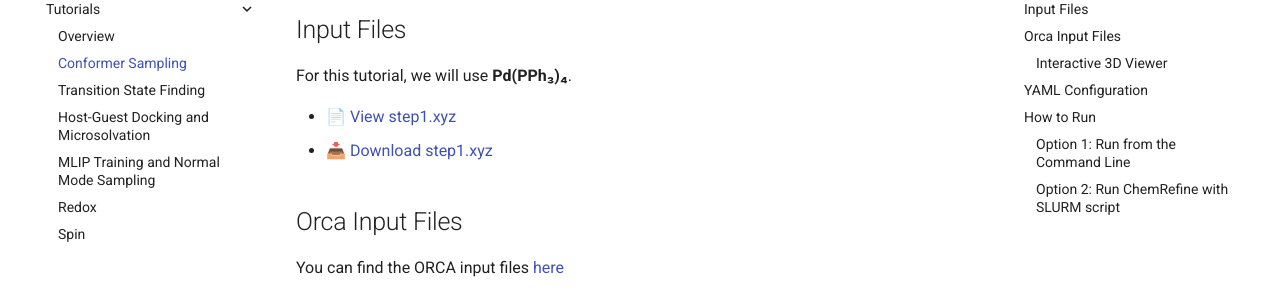
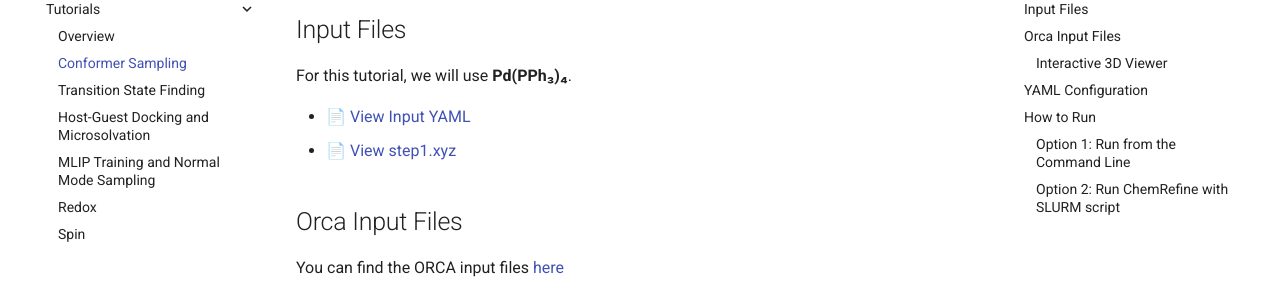
Before and after one commit to sterling-group/ChemRefine, an MkDocs documentation site: the page built from docs/tutorials/conformer_sampling.md, in a window 1280 px wide and 900 px high, scrolled down 839 px. Shown: the part 153-453 px from the top of the window. Built offline with MkDocs 1.6.1 and Material for MkDocs 9.7.7, drawn with Linux system fonts in a browser that asks for light colours.

Commit message:
Fixed paths in tutorials conf and redox

```diff
--- a/docs/tutorials/conformer_sampling.md
+++ b/docs/tutorials/conformer_sampling.md
@@ -30,8 +30,8 @@
 
 For this tutorial, we will use **Pd(PPh₃)₄**.
 
-- 📄 [View step1.xyz](https://github.com/sterling-group/ChemRefine/blob/mkdocs/Examples/Tutorials/Conformational-Sampling/step1.xyz)
-- 📥 [Download step1.xyz](https://raw.githubusercontent.com/sterling-group/ChemRefine/mkdocs/Examples/Tutorials/Conformational-Sampling/step1.xyz)
+- 📄 [View Input YAML](https://github.com/sterling-group/ChemRefine/blob/mkdocs/Examples/Tutorials/Conformational-Sampling/input.yaml)
+- 📄 [View step1.xyz](https://github.com/sterling-group/ChemRefine/blob/mkdocs/Examples/Tutorials/Host-Guest/step1.xyz)
 
 ## Orca Input Files
 
```
Also changed, not shown: docs/tutorials/redox.md (+2 -2 lines).
